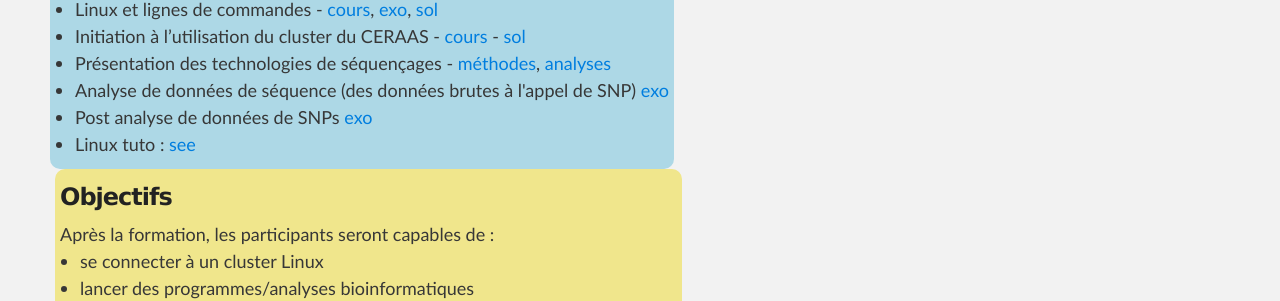
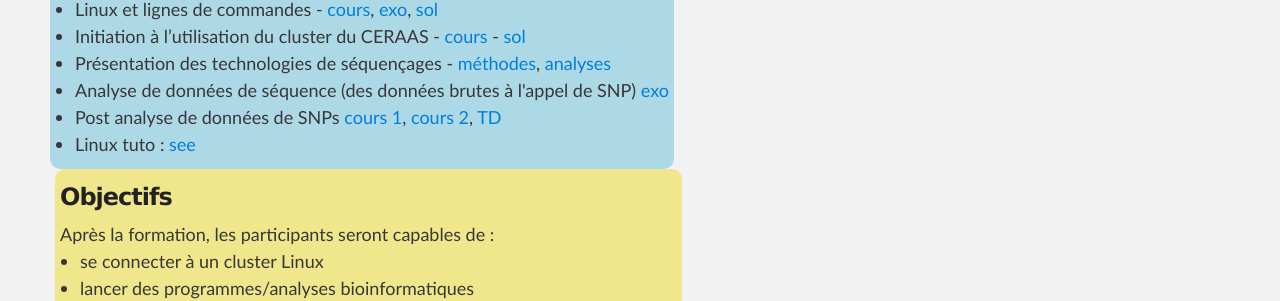
Before and after one commit to SouthGreenPlatform/trainings, a Jekyll site: the page built from _pages/ngsTrainings.md, in a window 1280 px wide and 900 px high, scrolled down 2482 px. Shown: the part 154-455 px from the top of the window. Built offline with Jekyll 4.4.1, drawn with Linux system fonts in a browser that asks for light colours; nearby versions of some CDN libraries.

Commit message:
Update ngsTrainings.md

```diff
--- a/_pages/ngsTrainings.md
+++ b/_pages/ngsTrainings.md
@@ -32,7 +32,7 @@ Aucun
 <li>Initiation à l’utilisation du cluster du CERAAS - <a target="_blank" href="{{ site.url }}/files/hpc/HPC_thies.pdf">cours</a> - <a target="_blank" href="https://docs.google.com/document/d/15jBDMKtJbY4LUznbAzxnkC2M7vGgGscA_z2ly1bcIcU/edit?usp=sharing">sol</a></li>
 <li>Présentation des technologies de séquençages - <a target="_blank" href="{{ site.url }}/files/NGS-methode.pdf">méthodes</a>, <a target="_blank" href="{{ site.url }}/files/NGS-analyses.pdf">analyses</a></li>
 <li>Analyse de données de séquence (des données brutes à l'appel de SNP) <a target="_blank" href="{{ site.url }}/files/TPmapping.pdf">exo</a></li>
-<li>Post analyse de données de SNPs <a target="_blank" href="{{ site.url }}/files/Inititiation_Galaxy_2018.pdf">exo</a></li>
+<li>Post analyse de données de SNPs <a target="_blank" href="{{ site.url }}/files/Inititiation_Galaxy_2018.pdf">cours 1</a>, <a target="_blank" href="{{ site.url }}/files/cours_polymorphismes_2016.pdf">cours 2</a>, <a target="_blank" href="{{ site.url }}/files/TD_polymorphisme_2016.pdf">TD</a></li>
 <li>Linux tuto : <a target="_blank" href="{{ site.url }}/linux/linuxTuto">see</a> </li>
 </ul>
     <br />
```
